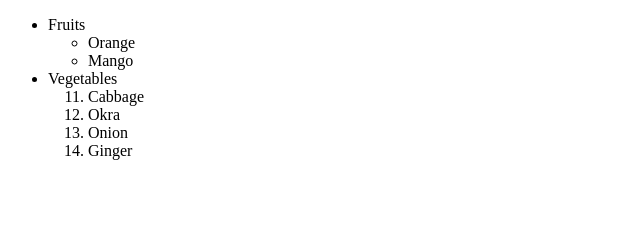
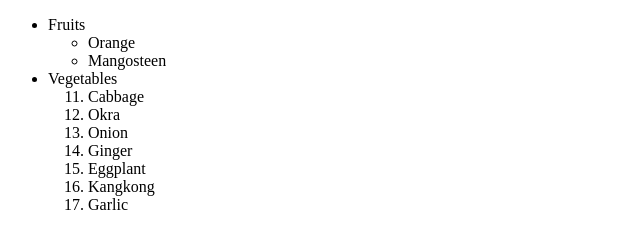
Before and after one commit to leofhyre/leof, a plain HTML site: page index.html in a window 1280 px wide. Shown: the whole page, without its empty margins (0-640 px from the left). Drawn offline with Linux system fonts and the light colour scheme.

Commit message:
Update index.html

```diff
--- a/index.html
+++ b/index.html
@@ -9,7 +9,7 @@
             <li>Fruits</li>
                 <ul>
                     <li>Orange</li>
-                    <li>Mango</li>
+                    <li>Mangosteen</li>
                 </ul>
             <li>Vegetables</li>
                 <ol>
@@ -17,6 +17,9 @@
                     <li>Okra</li>
                     <li>Onion</li>
                     <li>Ginger</li>
+                    <li>Eggplant</li>
+                    <li>Kangkong</li>
+                    <li>Garlic</li>
                 </ol>
         </ul>
     </body>
```
